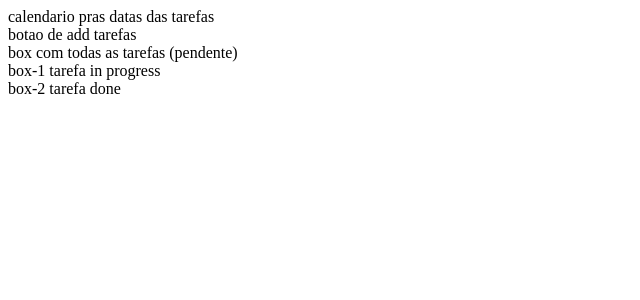
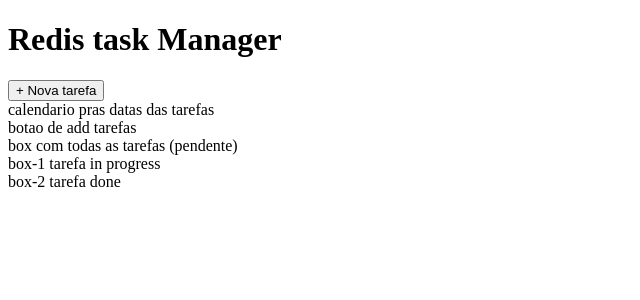
Before and after one commit to owsei-data/redis-task-manager, a Flask app: page / in a window 1280 px wide. Shown: the top 300 px of the page, without its empty margins (0-640 px from the left). Run offline with Flask 3, Linux system fonts and the light colour scheme; data that the repository does not hold is empty.

Commit message:
testes com js, card-box pra tarefas existentes, reorganizando pasta

```diff
--- a/app.py
+++ b/app.py
@@ -1,8 +1,10 @@
 from flask import Flask
 from flask import render_template as rt #renderizar o html
+import redis_client
 
 app = Flask(__name__)
 
 @app.route("/") #rota raiz flask
 def home():
-    return rt("main.html") #return do html main
+    tarefas = redis_client.mostrar_tarefas()
+    return rt("main.html", tarefas=tarefas) #return do html main
--- a/redis_client.py
+++ b/redis_client.py
@@ -47,3 +47,12 @@
         return None #nao existe
     r.delete(chave)
     return True
+
+def mostrar_tarefas():
+    chaves = r.keys('task:*')
+    tarefas = []
+    for key in chaves:
+        tarefa = r.hgetall(key)
+        tarefa['id'] = key.split(':')[1] #splitando o formato f'task:{id_tarefa}'
+        tarefas.append(tarefa)
+    return  tarefas
--- /dev/null
+++ b/static/scripts/task.js
@@ -0,0 +1,34 @@
+function criarTarefa() {
+  const titulo = document.getElementById('titulo').value;
+  const descricao = document.getElementById('descricao').value;
+  const deadline = document.getElementById('deadline').value;
+
+  fetch('/criar-tarefa', {
+    method: 'POST',
+    headers: {
+      'Content-Type': 'application/json'
+    },
+    body: JSON.stringify({
+      titulo: titulo,
+      descricao: descricao,
+      deadline: deadline
+    })
+  })
+  .then(response => response.json())
+  .then(data => {
+    alert("Tarefa criada com sucesso! ID: " + data.id);
+    window.location.reload();
+  })
+  .catch(error => {
+    console.error('Erro:', error);
+    alert("Erro ao criar tarefa.");
+  });
+}
+function mostrarFormulario() {
+  const form = document.getElementById('formulario-tarefa');
+  if (form.style.display === 'none') {
+    form.style.display = 'block';
+  } else {
+    form.style.display = 'none';
+  }
+}
--- a/templates/main.html
+++ b/templates/main.html
@@ -3,13 +3,37 @@
 <head>
     <meta charset="UTF-8">
     <title>Redis Task Manager</title>
+    <meta name = 'viewport' content ='width=device-width, initial-scale=1.0'>
+    <link rel="stylesheet" href="../static/styles/style.css">
 </head>
 <body>
+
+    <header class="header">
+        <h1 class="header-titulo">Redis task Manager</h1>
+        <button class="botao-criar-tarefa" onclick="mostrarFormulario()">+ Nova tarefa</button>
+    </header>
+    <div id="formulario-tarefa" style="display:none;">
+        <input type="text" id="titulo" placeholder="Título">
+        <textarea id="descricao" placeholder="Descrição"></textarea>
+        <input type="date" id="deadline">
+        <button onclick="criarTarefa()">Salvar Tarefa</button>
+    </div>
+    <div class="caixa-todas-tarefas">
+        {% for tarefa in tarefas %} <!-- usando jinja-->
+            <div class="tarefa-card">
+                <h3>{{ tarefa.titulo }}</h3>
+                <p>{{ tarefa.descricao }}</p>
+                <p>Status: {{ tarefa.status }}</p>
+                <p>Prazo: {{ tarefa.deadline }}</p>
+            </div>
+        {% endfor %}
+    </div>
     <div>calendario pras datas das tarefas</div>
     <div>botao de add tarefas</div>
     <div>box com todas as tarefas (pendente)</div>
     <div>box-1 tarefa in progress</div>
     <div>box-2 tarefa done</div>
 
+    <script src="{{ url_for('static', filename='scripts/task.js') }}"></script>
 </body>
 </html>
```
Also changed, not shown: static/styles/style.css (added).
